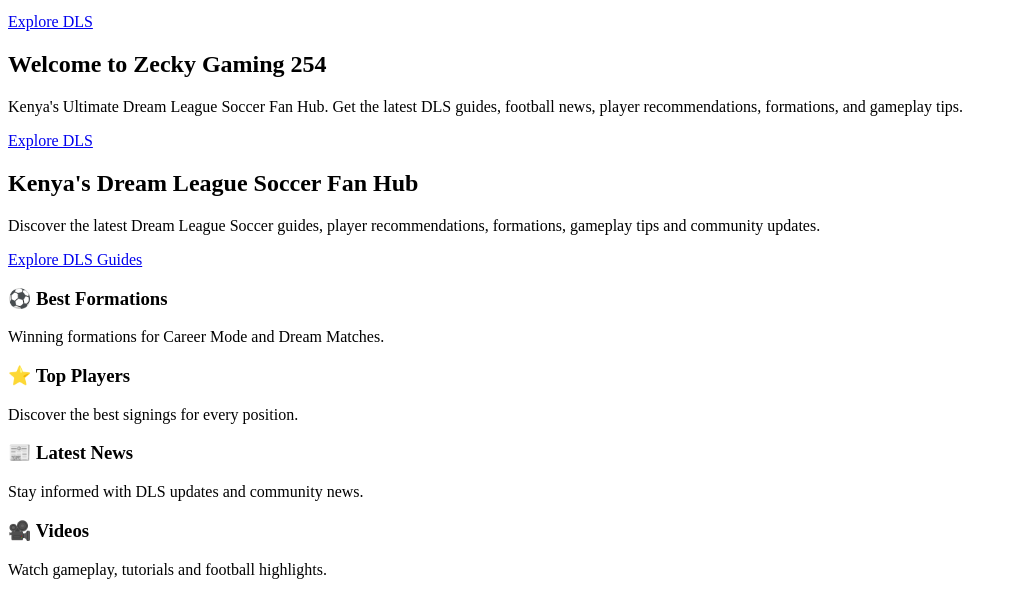
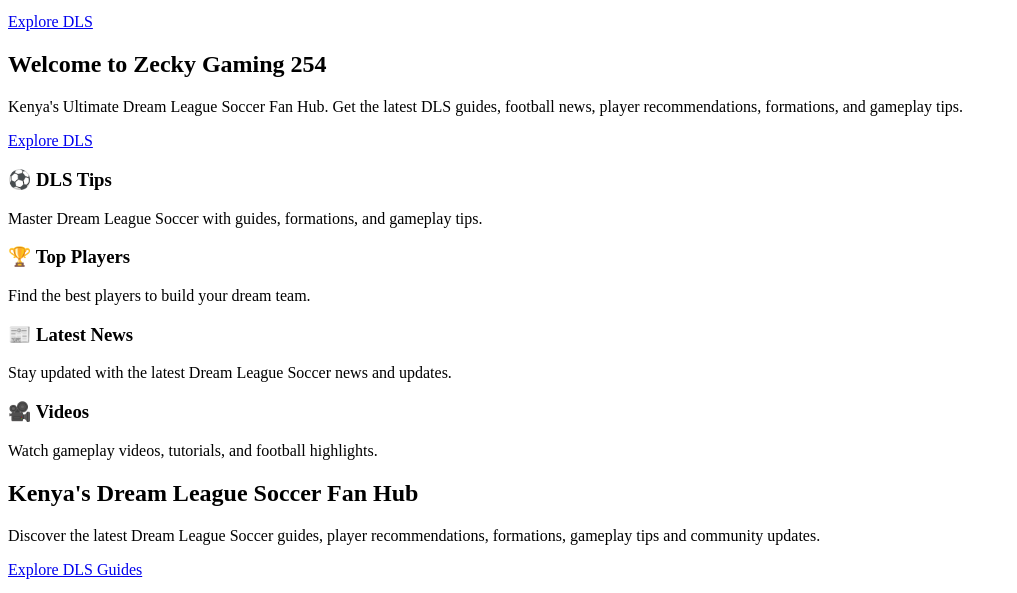
Before and after one commit to zecky-daniel254/Zecky-Gaming-254, a plain HTML site: page Index.html in a window 1280 px wide. Shown: the part 207-800 px from the top of the page, without its empty margins (0-1017 px from the left). Drawn offline with Linux system fonts and the light colour scheme.

Commit message:
Update Index.html

```diff
--- a/Index.html
+++ b/Index.html
@@ -44,7 +44,29 @@
 
 </div>
 
-</section>
+</section><section class="cards">
+
+<div class="card">
+<h3>⚽ DLS Tips</h3>
+<p>Master Dream League Soccer with guides, formations, and gameplay tips.</p>
+</div>
+
+<div class="card">
+<h3>🏆 Top Players</h3>
+<p>Find the best players to build your dream team.</p>
+</div>
+
+<div class="card">
+<h3>📰 Latest News</h3>
+<p>Stay updated with the latest Dream League Soccer news and updates.</p>
+</div>
+
+<div class="card">
+<h3>🎥 Videos</h3>
+<p>Watch gameplay videos, tutorials, and football highlights.</p>
+</div>
+
+    </section>
 <section class="hero">
     <div class="hero-content">
         <h2>Kenya's Dream League Soccer Fan Hub</h2>
```
